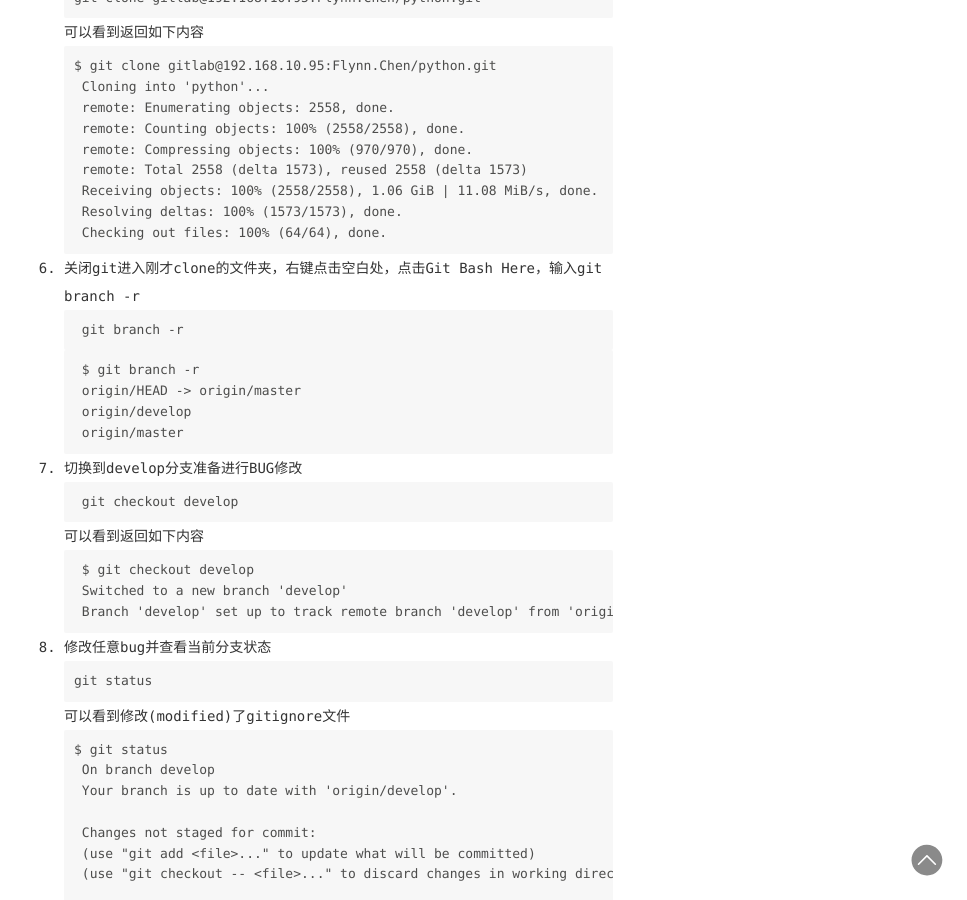
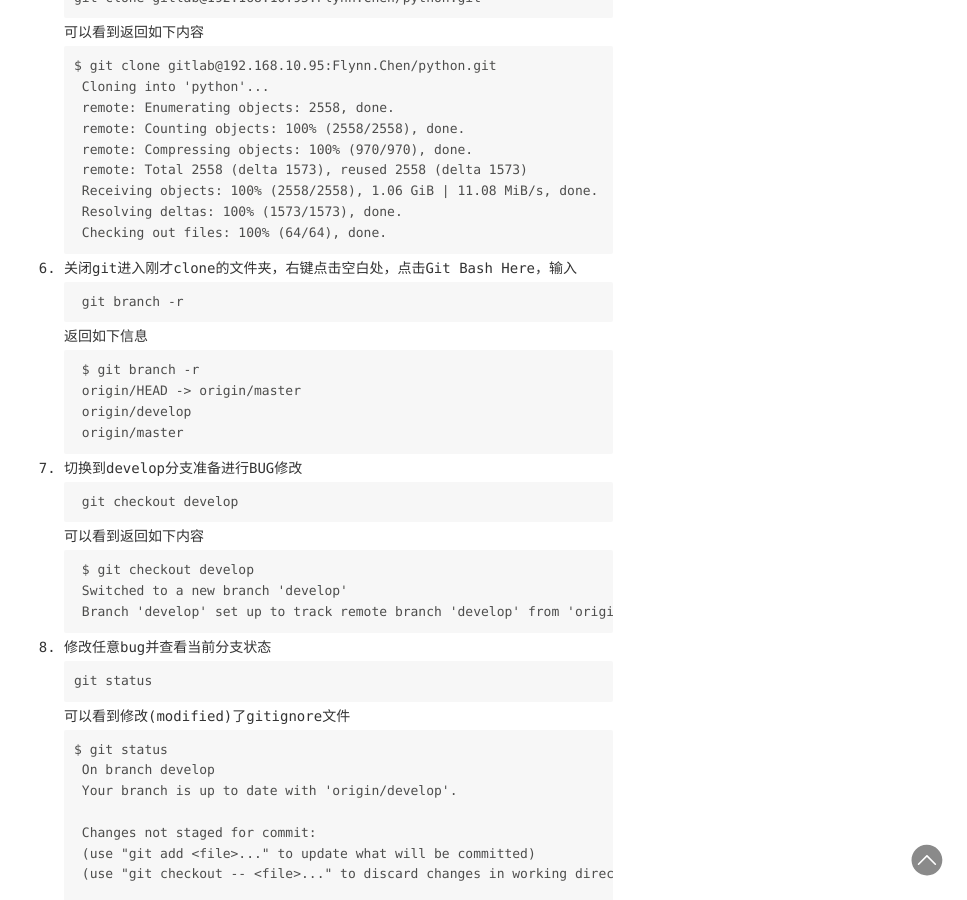
Before and after one commit to aoeivu/aoeivu, a Jekyll site: the page built from _posts/2019-12-03-Git Fork flow.md, in a window 1280 px wide and 900 px high, scrolled down 2249 px. Shown: the whole window, without its empty margins (313-1280 px from the left). Built offline with Jekyll 4.4.1, drawn with Linux system fonts in a browser that asks for light colours; Markdown is read by kramdown in place of the engine named in the settings; comment, search, counter and statistics services are not loaded.

Commit message:
fix post

````diff
--- a/_posts/2019-12-03-Git Fork flow.md
+++ b/_posts/2019-12-03-Git Fork flow.md
@@ -51,12 +51,12 @@ categories: [Git]
     Checking out files: 100% (64/64), done.
    ```
 
-6. 关闭git进入刚才clone的文件夹，右键点击空白处，点击Git Bash Here，输入git branch -r
+6. 关闭git进入刚才clone的文件夹，右键点击空白处，点击Git Bash Here，输入
 
     ```
     git branch -r
     ```
-
+    返回如下信息
     ```
     $ git branch -r
     origin/HEAD -> origin/master
````
